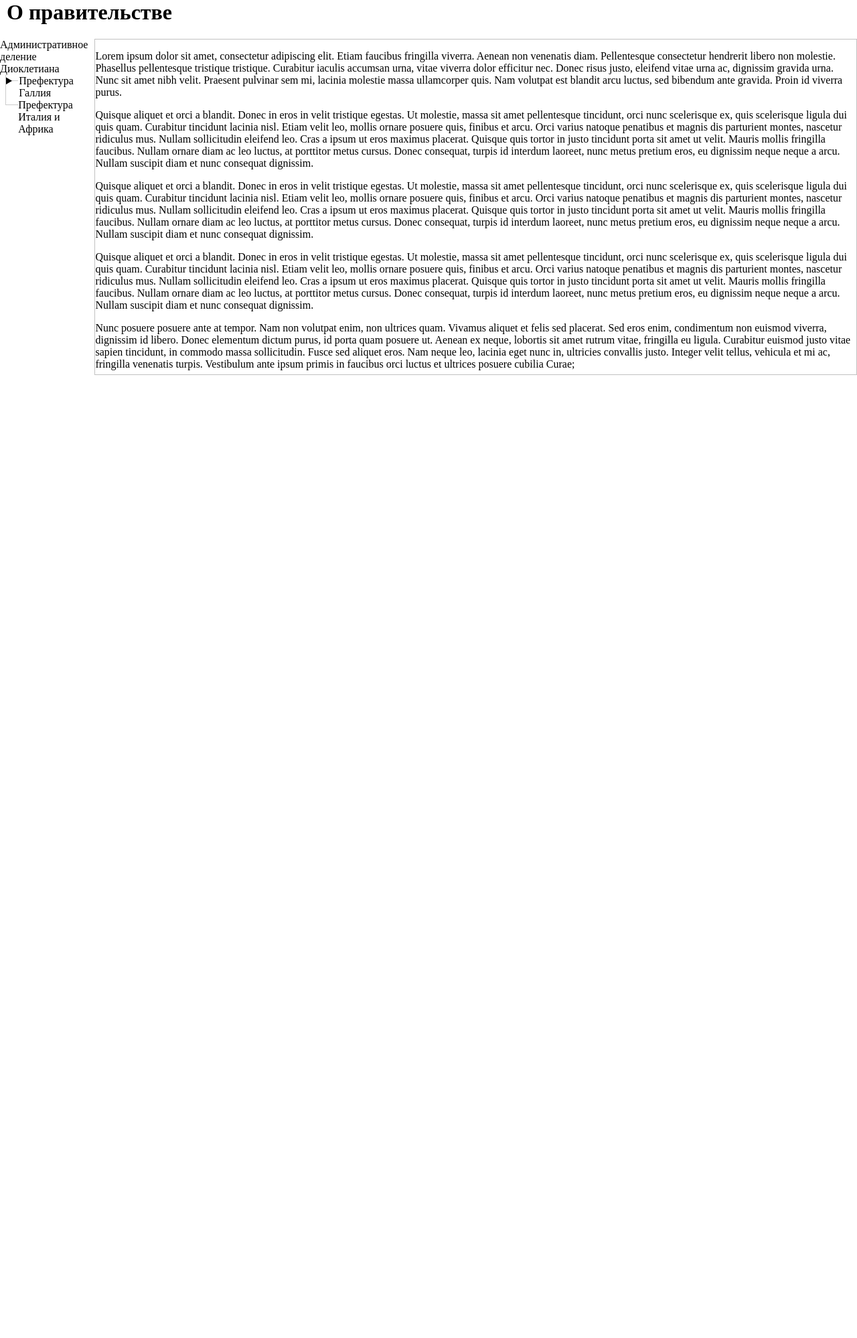
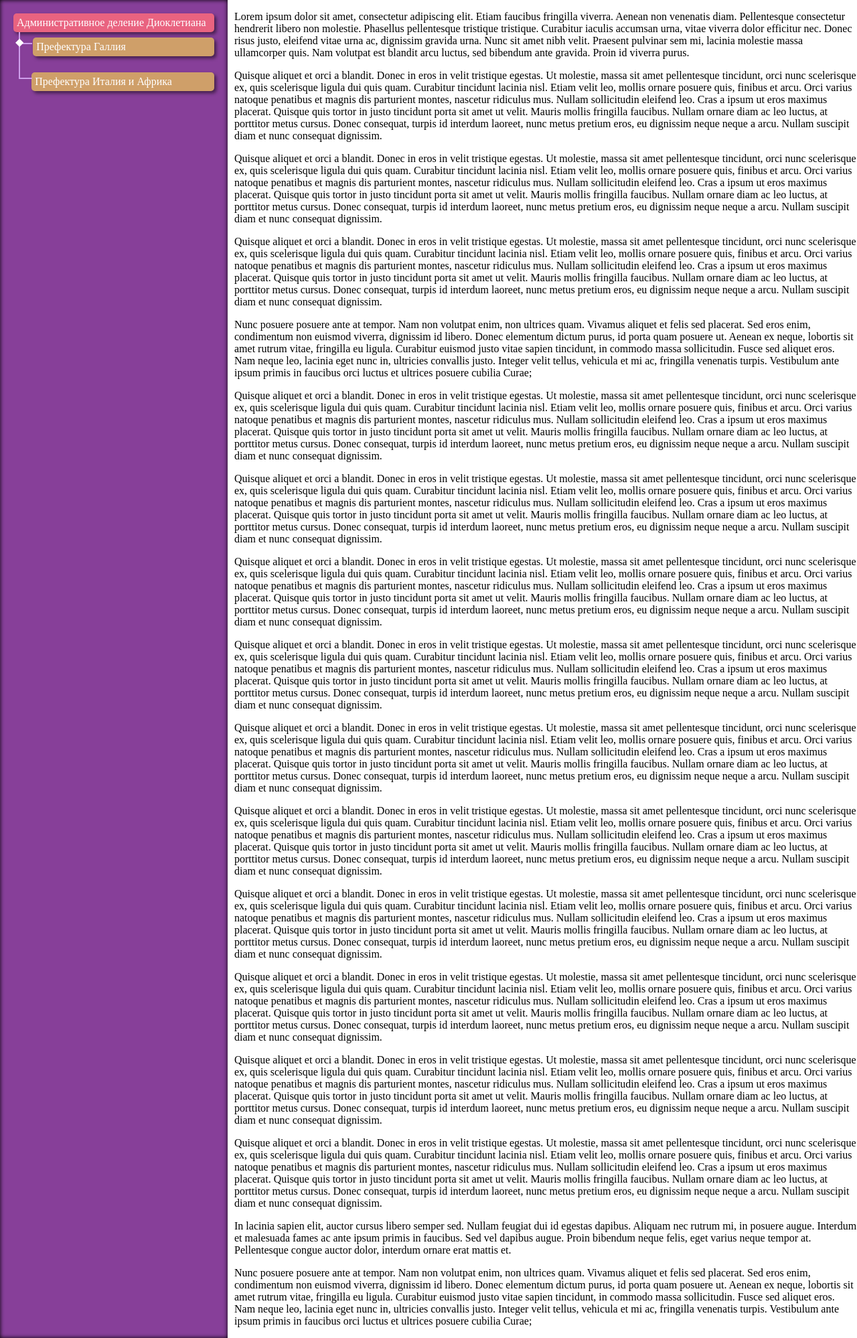
Before and after one commit to bizzare-coder/byzantium.gov, a PHP site: page /html/about.html in a window 1280 px wide. Shown: the whole page at 67% size. Before the commit the page ends 560 px from the top, so only its background shows below. Run offline with PHP 8.4, Linux system fonts and the light colour scheme.

Commit message:
Улучшен дизайн раздела о правительстве

```diff
--- a/css/about.css
+++ b/css/about.css
@@ -1,5 +1,11 @@
 .treeHTML {
+	box-shadow: inset 0 0 6px black;
+	padding: 20px;
+	background: rgb(135, 63, 153);
+	color: white;
 	line-height: normal;
+	min-width: 300px;
+	max-width: 300px;
 }
 .treeHTML details {
 	display: block;
@@ -7,10 +13,26 @@
 .treeHTML div {
 	position: relative;
 	margin: 0 0 0 0.5em;
-	padding: 0 0 0 1.2em;
+	padding: .5em 0 1em 1.2em;
+}
+.treeHTML p:first-of-type{
+	padding:5px;
+	margin:0px;
+	box-shadow: 0.2em 0.2em 5px rgba(0, 0, 0, 0.5);
+	background: rgb(233, 99, 128);
+	border-radius: 5px;
+}
+.treeHTML div p:first-of-type{
+	background: rgb(207, 159, 105);
+}
+.treeHTML div div p:first-of-type{
+	background: rgb(129, 207, 105);
+}
+.treeHTML div div div p:first-of-type{
+	background: rgb(105, 124, 207);
 }
 .treeHTML div:not(:last-child) {
-	border-left: 1px solid #ccc;
+	border-left: 2px solid rgb(206, 158, 235);
 }
 .treeHTML div:before {
 	content: "";
@@ -18,30 +40,41 @@
 	top: 0;
 	left: 0;
 	width: 1.1em;
-	height: .5em;
-	border-bottom: 1px solid #ccc;
+	height: 1em;
+	border-bottom: 2px solid rgb(206, 158, 235);
 }
 .treeHTML div:last-child:before {
-	border-left: 1px solid #ccc;
+	border-left: 2px solid rgb(206, 158, 235);
 }
+summary::-webkit-details-marker {
+	display: none;
+}
+summary {
+  display: block;
+}
+summary::before {
+	content: '◆';
+	border: 5px;
+  }
 .treeHTML summary {
 	position: absolute;
-	top: 0;
-	left: 0;
+	top: 5px;
+	left: -7px;
 	cursor: pointer;
 }
-.treeHTML details[open] summary {
+.treeHTML details[open] > summary{
+	-webkit-transform: rotate(-45deg); /* Chrome y Safari */
+	-moz-transform: rotate(-45deg); /* Firefox */
 	outline: none;
 }
-.prokrutka {
+.content {
 	width: 1-00px; /* ширина нашего блока, применяется малопонятная фича, лучше не трогать */
-	height: 500px; /* высота нашего блока */
+	min-height: 100vh; /* высота нашего блока */
 	background: #fff; /* цвет фона, белый */
-	border: 1px solid #C1C1C1; /* размер и цвет границы блока */
-	overflow: auto;
 	margin-left: 10px
 }
 .flex {
+	min-height: 100vh;
 	display: -webkit-flex;
 	display: flex;
 	justify-content:flex-start
--- a/css/main.css
+++ b/css/main.css
@@ -156,12 +156,14 @@ content: "🔎";
 font-size: 16px;
 color: #F9F0DA;
 }
+article{
+  min-height:100vh;
+}
 /*Прижимай подвал к полу.*/
 footer {
   color: white;
   background: #3c1b49;
   position: absolute;
-  bottom: 0px;
   width: 100%;
   height: 2.5rem;
 }
--- a/html/about.html
+++ b/html/about.html
@@ -13,37 +13,35 @@
 		<link rel="stylesheet" href="css/main.css">
     </head>
     <body>
-		<div class="otstup">
-        <h1>О правительстве</h1>
 		<div class="flex">
-			<div class="treeHTML">Административное деление Диоклетиана
-				<div>Префектура Галлия
+			<div class="treeHTML"><p>Административное деление Диоклетиана</p>
+				<div><p>Префектура Галлия</p>
 					<details><summary></summary>
-						<div>Галльский диоцез
+						<div><p>Галльский диоцез</p>
 						<details><summary></summary>
-							<div>Лугдунская Галлия</div>
-							<div>Белгика</div>
-							<div>Германия</div>
-							<div>Альпы Пеннинские и Грайские</div>
-							<div>Гельвенция</div>
+							<div><p>Лугдунская Галлия</p></div>
+							<div><p>Белгика</p></div>
+							<div><p>Германия</p></div>
+							<div><p>Альпы Пеннинские и Грайские</p></div>
+							<div><p>Гельвенция</p></div>
 						</details>
 						</div>
-						<div>Испанский диоцез</div>
-						<div>Вьеннский диоцез
+						<div><p>Испанский диоцез</p></div>
+						<div><p>Вьеннский диоцез</p>
 						<details><summary></summary>
-							<div>Вьенника</div>
-							<div>Приморские Альпы</div>
-							<div>Аквитаника</div>
-							<div>Новемпопулана</div>
-							<div>Нарбоника</div>
+							<div><p>Вьенника</p></div>
+							<div><p>Приморские Альпы</p></div>
+							<div><p>Аквитаника</p></div>
+							<div><p>Новемпопулана</p></div>
+							<div><p>Нарбоника</p></div>
 						</details>
 						</div>
-						<div>Британский диоцез</div>
+						<div><p>Британский диоцез</p></div>
 					</details>
 				</div>
-				<div>Префектура Италия и Африка</div>
+				<div><p>Префектура Италия и Африка</p></div>
 			</div>
-			<div class="prokrutka">
+			<div class="content">
 				<p> Lorem ipsum dolor sit amet, consectetur adipiscing elit. Etiam faucibus fringilla viverra. Aenean non venenatis
 				diam. Pellentesque consectetur hendrerit libero non molestie. Phasellus pellentesque tristique tristique. Curabitur
 				iaculis accumsan urna, vitae viverra dolor efficitur nec. Donec risus justo, eleifend vitae urna ac, dignissim
@@ -174,6 +172,5 @@
 				Vestibulum ante ipsum primis in faucibus orci luctus et ultrices posuere cubilia Curae; </p>
 			</div>
 		</div>
-		</div>
     </body>
 </html>
```
